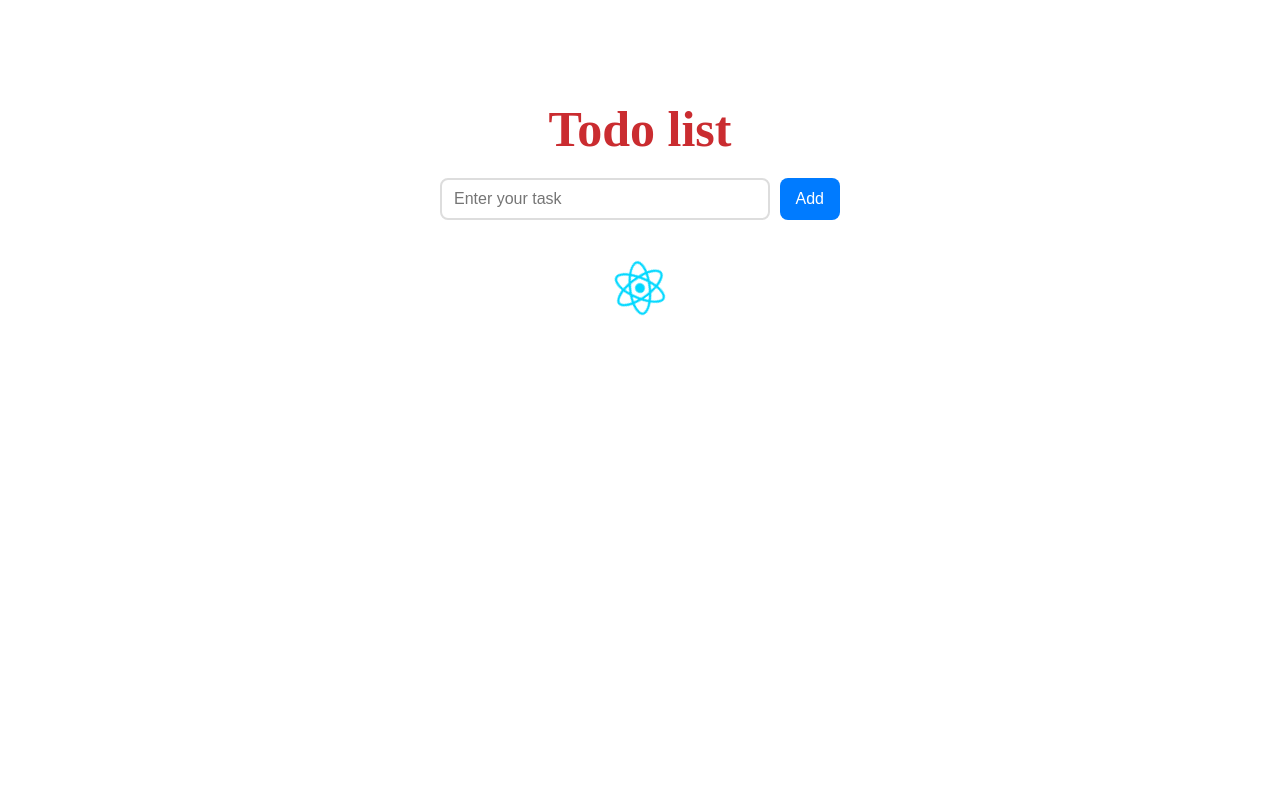
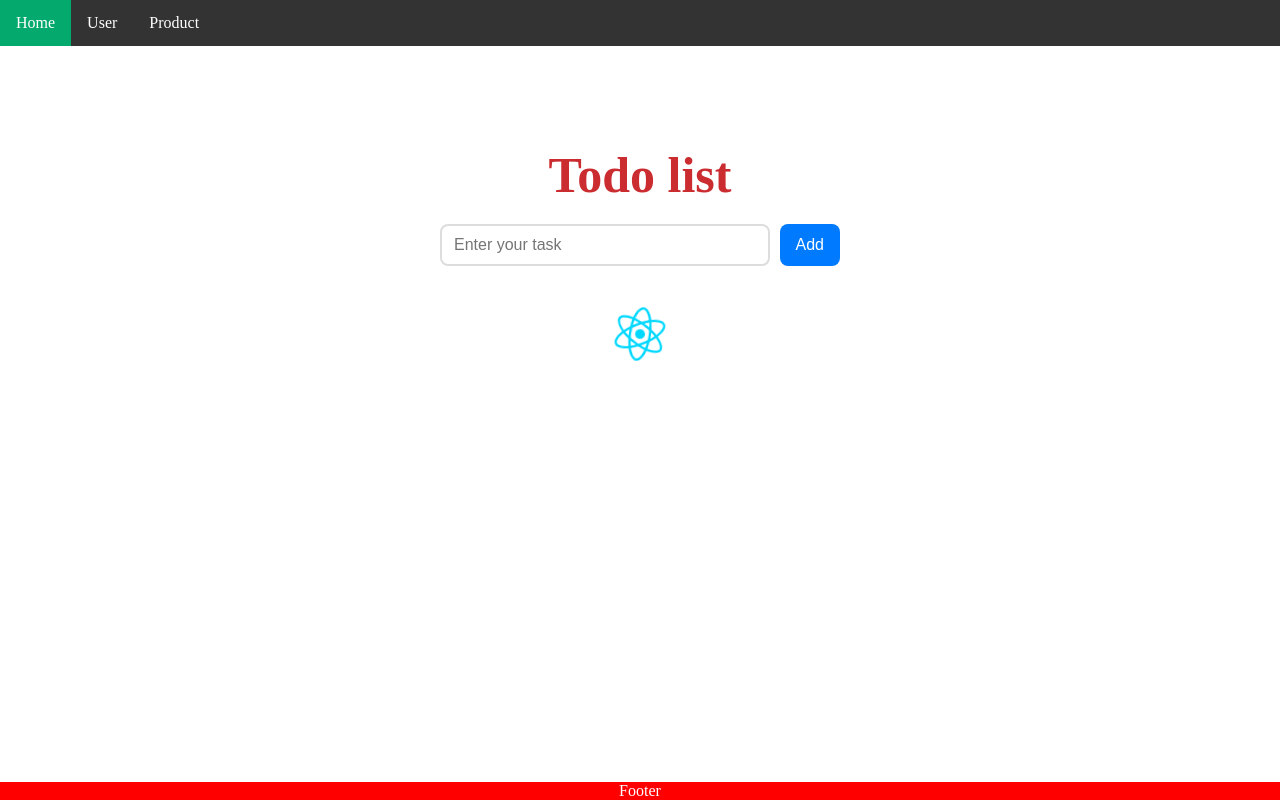
Before and after one commit to nguyentri61/ReactApp, a React (Vite) app: page / in a window 1280 px wide. Built offline with nearby package versions, Linux system fonts and the light colour scheme.

Commit message:
index route

```diff
--- a/src/App.jsx
+++ b/src/App.jsx
@@ -1,67 +1,16 @@
-import "./component/todo/todo.css";
-import reactLogo from "./assets/react.svg";
-import TodoAdd from "./component/todo/TodoAdd";
-import TodoList from "./component/todo/TodoList";
-import { useState } from 'react';
+import Header from "./component/layout/header";
+import Footer from "./component/layout/footer";
+import { Outlet } from "react-router-dom";
 
 const App = () => {
 
-  const addNewTask = (name) => {
-    alert(`New task ${name} added!`);
+  return (
 
-    // setTodoList có thể sử dụng hàm callback để lấy giá trị hiện tại của todoList
-    // và biến trong hàm callback này sẽ nhận vào giá trị hiện tại của todoList do react mặc định cung cấp
-    setTodoList(prevState =>
-      [
-        ...prevState,
-        {
-          id: prevState.length + 1,
-          name: name,
-
-        }
-      ]
-    )
-  }
-
-  const deleteTask = (id) => {
-    setTodoList((prevState) => {
-      return prevState.filter(item => item.id !== id);
-    });
-  }
-
-  const [todoList, setTodoList] = useState([
-    // {
-    //   id: 1,
-    //   name: "Learning English",
-    // },
-    // {
-    //   id: 2,
-    //   name: "Learning React",
-    // },
-    // {
-    //   id: 3,
-    //   name: "Learning NodeJS",
-    // }
-  ]);
-
-  return (
-    <div className="todo-container">
-      <div className="todo-title">Todo list</div>
-      <TodoAdd
-        addNewTask={addNewTask}
-      />
-
-      {todoList.length > 0 ?
-        <TodoList
-          deleteTask={deleteTask}
-          todoList={todoList}
-        />
-        :
-        <div className="todo-img">
-          <img src={reactLogo} className="logo react" alt="React Logo" />
-        </div>
-      }
-    </div>
+    <>
+      <Header />
+      <Outlet />
+      <Footer />
+    </>
   )
 }
 
--- /dev/null
+++ b/src/component/layout/footer.css
@@ -0,0 +1,9 @@
+.footer {
+    position: fixed;
+    left: 0;
+    bottom: 0;
+    width: 100%;
+    background-color: red;
+    color: white;
+    text-align: center;
+}
--- /dev/null
+++ b/src/component/layout/footer.jsx
@@ -0,0 +1,11 @@
+import '../layout/footer.css';
+
+const Footer = () => {
+    return (
+        <div class="footer">
+            <p>Footer</p>
+        </div>
+    )
+}
+
+export default Footer;
--- /dev/null
+++ b/src/component/layout/header.css
@@ -0,0 +1,27 @@
+ul {
+    list-style-type: none;
+    margin: 0;
+    padding: 0;
+    overflow: hidden;
+    background-color: #333;
+}
+
+li {
+    float: left;
+}
+
+li a {
+    display: block;
+    color: white;
+    text-align: center;
+    padding: 14px 16px;
+    text-decoration: none;
+}
+
+li a:hover:not(.active) {
+    background-color: #111;
+}
+
+.active {
+    background-color: #04AA6D;
+}
--- /dev/null
+++ b/src/component/layout/header.jsx
@@ -0,0 +1,14 @@
+import '../layout/header.css'
+import { Link, NavLink } from 'react-router-dom';
+
+const Header = () => {
+    return (
+        <ul>
+            <li><NavLink to="/">Home</NavLink></li>
+            <li><NavLink to="/users">User</NavLink></li>
+            <li><NavLink to="/products">Product</NavLink></li>
+        </ul>
+    )
+}
+
+export default Header;
--- /dev/null
+++ b/src/component/todo/TodoApp.jsx
@@ -0,0 +1,67 @@
+import TodoAdd from "./TodoAdd";
+import TodoList from "./TodoList";
+import reactLogo from '../../assets/react.svg';
+import { useState } from 'react';
+import "./todo.css";
+
+const TodoApp = () => {
+    const addNewTask = (name) => {
+        alert(`New task ${name} added!`);
+
+        // setTodoList có thể sử dụng hàm callback để lấy giá trị hiện tại của todoList
+        // và biến trong hàm callback này sẽ nhận vào giá trị hiện tại của todoList do react mặc định cung cấp
+        setTodoList(prevState =>
+            [
+                ...prevState,
+                {
+                    id: prevState.length + 1,
+                    name: name,
+
+                }
+            ]
+        )
+    }
+
+    const deleteTask = (id) => {
+        setTodoList((prevState) => {
+            return prevState.filter(item => item.id !== id);
+        });
+    }
+
+    const [todoList, setTodoList] = useState([
+        // {
+        //   id: 1,
+        //   name: "Learning English",
+        // },
+        // {
+        //   id: 2,
+        //   name: "Learning React",
+        // },
+        // {
+        //   id: 3,
+        //   name: "Learning NodeJS",
+        // }
+    ]);
+
+    return (
+        <div className="todo-container">
+            <div className="todo-title">Todo list</div>
+            <TodoAdd
+                addNewTask={addNewTask}
+            />
+
+            {todoList.length > 0 ?
+                <TodoList
+                    deleteTask={deleteTask}
+                    todoList={todoList}
+                />
+                :
+                <div className="todo-img">
+                    <img src={reactLogo} className="logo react" alt="React Logo" />
+                </div>
+            }
+        </div>
+    )
+}
+
+export default TodoApp;
--- a/src/main.jsx
+++ b/src/main.jsx
@@ -10,11 +10,25 @@ import RegisterPage from './pages/register.jsx';
 import UserPage from './pages/user.jsx';
 import ProductPage from './pages/product.jsx';
 import './styles/global.css';
+import TodoApp from './component/todo/TodoApp.jsx';
 
 const router = createBrowserRouter([
   {
     path: "/",
     element: <App />,
+
+    children: [
+      { index: true, element: <TodoApp />, },
+      {
+        path: "/users",
+        element: <UserPage />,
+      },
+
+      {
+        path: "/products",
+        element: <ProductPage />,
+      },
+    ]
   },
 
   {
@@ -27,15 +41,6 @@ const router = createBrowserRouter([
     element: <RegisterPage />,
   },
 
-  {
-    path: "/users",
-    element: <UserPage />,
-  },
-
-  {
-    path: "/products",
-    element: <ProductPage />,
-  },
 ]);
 
 createRoot(document.getElementById('root')).render(
```
